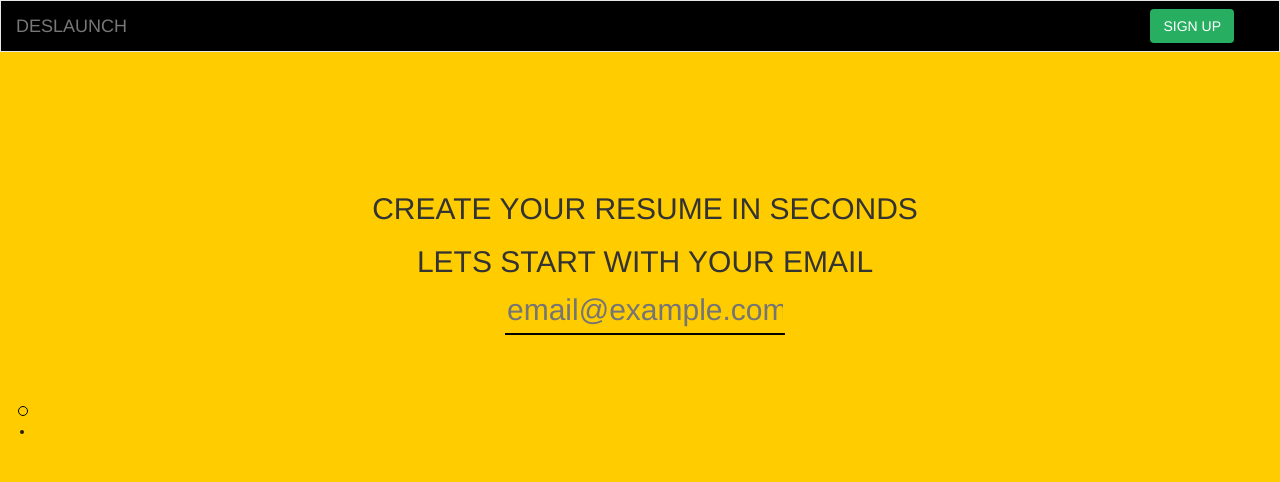
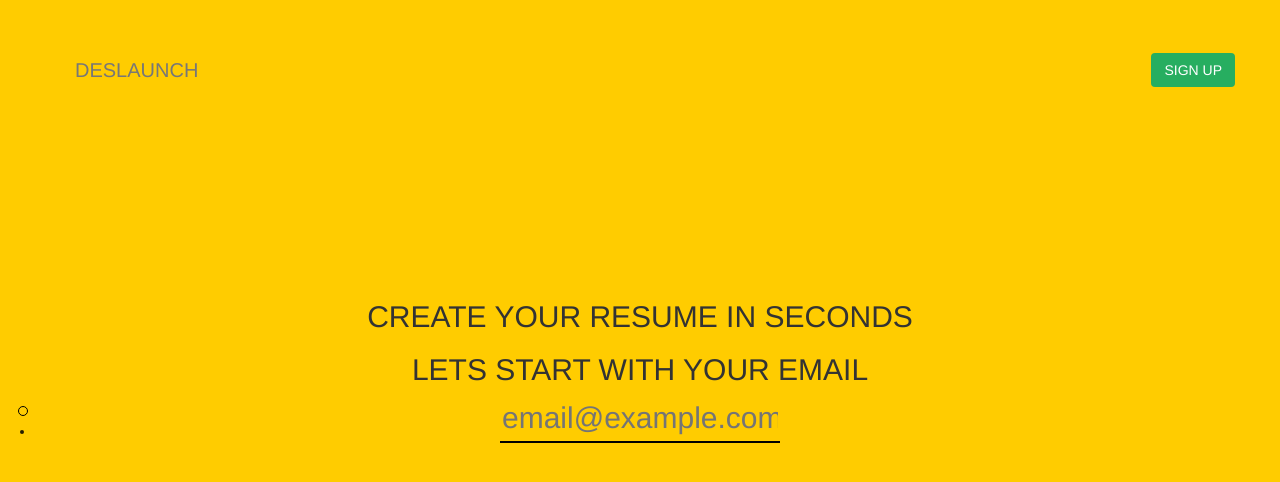
Before and after one commit to h0lyalg0rithm/deslaunch.github.io, a website: page index.html in a window 1280 px wide. Drawn offline with Linux system fonts and the light colour scheme.

Commit message:
UI Changes

```diff
--- a/index.html
+++ b/index.html
@@ -12,17 +12,25 @@
 				background: #ffcc00;
 			}
 			.header .container{
-				height: 200px;
 				display: block;
 				position: relative;
-				margin: auto 60px;
-				top: 20%;
+				top: 35%;
 				text-align: center;
 			}
 			.navbar{
 				background: #000;
 				border-radius: 0px;
 				z-index: 2;
+				transition: top 3s;
+			}
+			.navbar-first{
+				border: none;
+				background: transparent;
+				margin-left: 60px;
+				top: 45px;
+			}
+			.navbar-brand{
+				font-size: 20px;
 			}
 			.sign_up{
 				background: #27ae60;
@@ -44,12 +52,12 @@
 			  -webkit-animation-iteration-count: 1;
 			}
 			.main-wrapper{
-				margin-top: -60px;
+				margin-top: -70px;
 			}
 		</style>
 	</head>
 	<body>
-		<nav class="navbar navbar-default" role="navigation">
+		<nav class="navbar navbar-default navbar-first" role="navigation">
 		  <div class="container-fluid">
 		    <div class="navbar-header">
 		      <button type="button" class="navbar-toggle" data-toggle="collapse" data-target="#bs-example-navbar-collapse-1">
@@ -90,12 +98,18 @@
 			  animationTime: 1000,
 			  pagination: true,
 			  updateURL: false,
-			   beforeMove: function(index) {},
-			   afterMove: function(index) {},
 			  loop: false,
 			  keyboard: true,
 			  responsiveFallback: false,
-			   direction: "vertical"
+			  direction: "vertical",
+			  beforeMove: function(index) {
+			  	// alert(index);
+		    	if(index <= 1){
+		    		$('.navbar').removeClass('navbar-first');
+		    	}else{
+		    		$('.navbar').addClass('navbar-first');
+		    	}
+		    }
 			});
 		});
 		</script>
```
Lines whose indentation alone changed are shown as unchanged.
